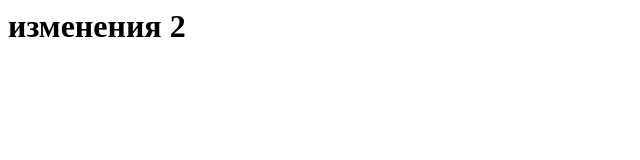
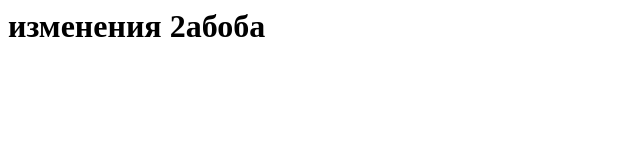
Before and after one commit to Login008/my-project, a plain HTML site: page index.html in a window 1280 px wide. Shown: the whole page, without its empty margins (0-640 px from the left). Drawn offline with Linux system fonts and the light colour scheme.

Commit message:
Изменение в master

```diff
--- a/index.html
+++ b/index.html
@@ -1 +1 @@
-<h1>изменения 2</h1>
+<h1>изменения 2абоба</h1>
```
